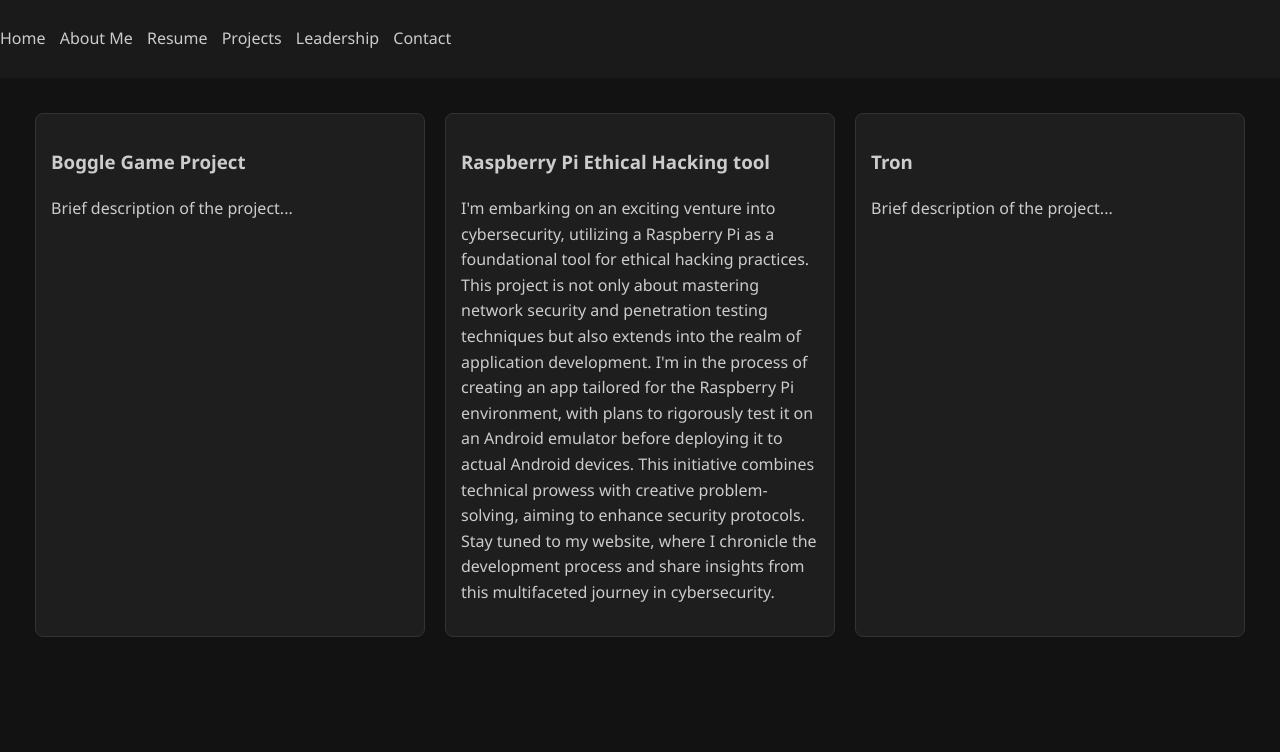
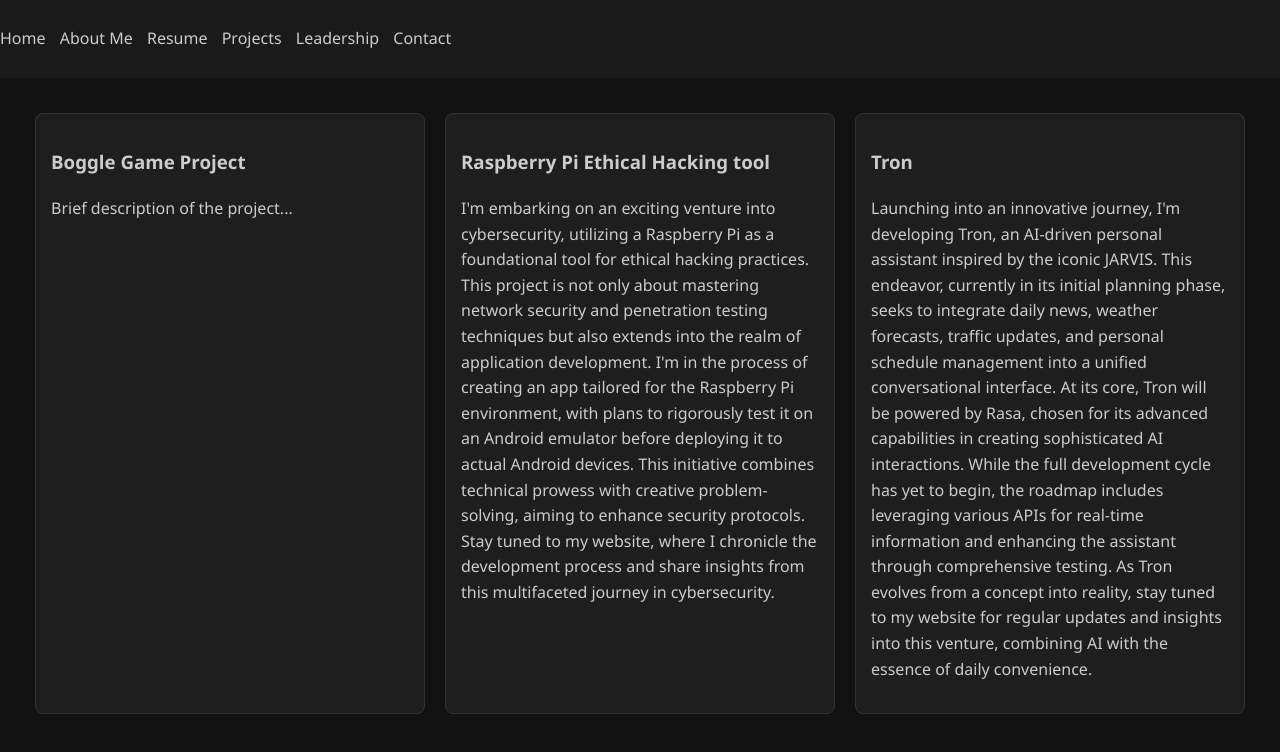
Before and after one commit to R3r3zzed/R3r3zzed.github.io, a plain HTML site: page projects.html in a window 1280 px wide. Drawn offline with Linux system fonts and the light colour scheme.

Commit message:
Updated Project Tron

```diff
--- a/projects.html
+++ b/projects.html
@@ -37,7 +37,11 @@
       </article>
       <article class="project-card">
         <h3>Tron</h3>
-        <p>Brief description of the project...</p>
+        <p>Launching into an innovative journey, I'm developing Tron, an AI-driven personal assistant inspired by the iconic JARVIS.
+          This endeavor, currently in its initial planning phase, seeks to integrate daily news, weather forecasts,
+          traffic updates, and personal schedule management into a unified conversational interface. At its core, Tron will be powered by Rasa, chosen for its advanced capabilities in creating sophisticated AI interactions.
+          While the full development cycle has yet to begin, the roadmap includes leveraging various APIs for real-time information and enhancing the assistant through comprehensive testing. As Tron evolves from a concept into reality,
+          stay tuned to my website for regular updates and insights into this venture, combining AI with the essence of daily convenience.</p>
         <!-- Button or link to the project or GitHub repository -->
       </article>
       <!-- Repeat for other projects -->
```
